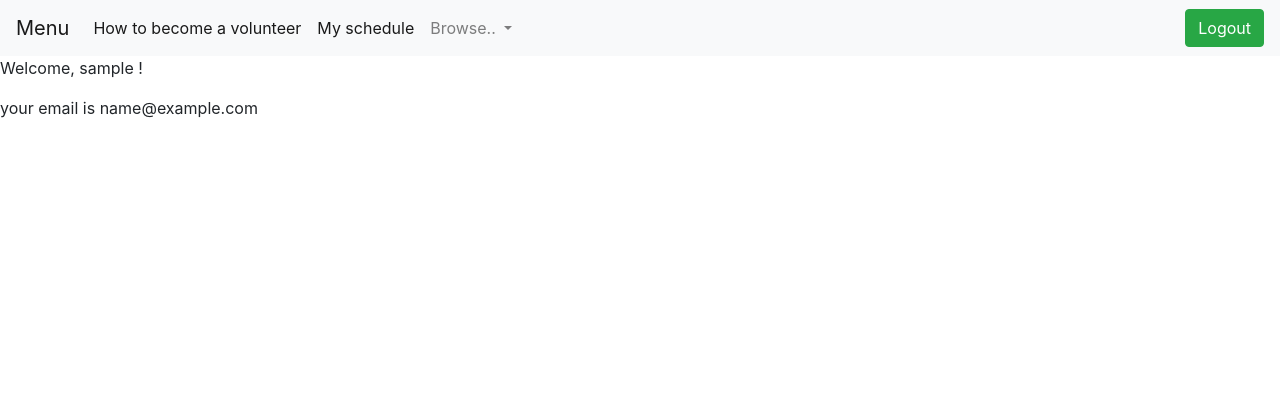
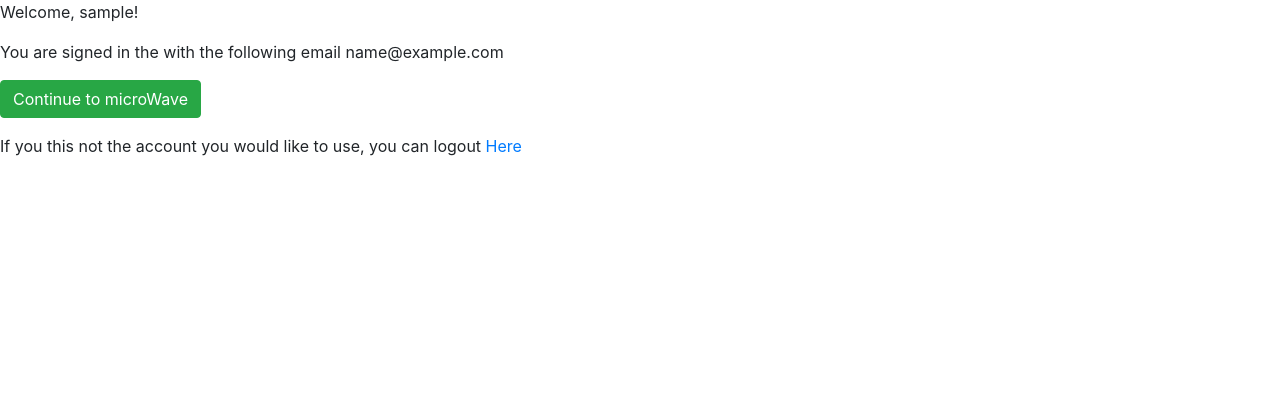
Before and after one commit to KartikChugh/AllHands, a Django app: page / in a window 1280 px wide. Shown: the top 420 px of the page. Run offline with Django 3.2, Linux system fonts and the light colour scheme; the visitor is signed in with stand-in values (Sample User, id 1); some libraries are stand-ins or nearby versions.

Commit message:
Add Login Page
This adds a login page and updates the path of the urls to match.

```diff
--- a/volunteer/templates/volunteer/index.html
+++ b/volunteer/templates/volunteer/index.html
@@ -26,20 +26,23 @@
         <div class="collapse navbar-collapse" id="navbarSupportedContent">
           <ul class="navbar-nav mr-auto">
             <li class="nav-item active">
-              <a class="nav-link" href="/">How to become a volunteer <span class="sr-only">(current)</span></a>
+
+              <a class="nav-link" href="/volunteer/">How to become a volunteer <span class="sr-only">(current)</span></a>
             </li>
 
             <li class="nav-item active">
-              <a class="nav-link" href="/schedule">My schedule<span class="sr-only">(current)</span></a>
+              <a class="nav-link" href="/volunteer/schedule/">My schedule<span class="sr-only">(current)</span></a>
             </li>
 
             <li class="nav-item dropdown">
-              <a class="nav-link dropdown-toggle" id="navbarDropdown" role="button" data-toggle="dropdown" aria-haspopup="true" aria-expanded="false">
-                Browse..
+              <a class="nav-link dropdown-toggle" href="/volunteer" id="navbarDropdown" role="button" data-toggle="dropdown" aria-haspopup="true" aria-expanded="false">
+                Comments
               </a>
               <div class="dropdown-menu" aria-labelledby="navbarDropdown">
-                <a class="dropdown-item" href="/">Looking for places to volunteer for?</a>
-                <a class="dropdown-item" href="/post">I need volunteers!</a>
+
+                <a class="dropdown-item" href="/volunteer/">Looking for places to volunteer for?</a>
+                <a class="dropdown-item" href="/volunteer/post">I need volunteers!</a>
+              </div>
 
             </li>
 
@@ -57,12 +60,20 @@
     </nav>
 
 
+{#    Check to make sure that the user is authenticated#}
     {% if user.is_authenticated %}
+        {# Write code for the main page content starting here#}
+        <h1>This the Home Page!</h1>
         <p>Welcome, {{ user.username }} !</p>
         <p>your email is {{user.email  }}</p>
-{#                <a id="logout" href="/accounts/logout" class="btn btn-success">Logout</a>#}
+        <p>We probably make this page super pretty and stuff.</p>
 
 
+
+
+
+
+{#        If the user is not authenticated, then do not display the content#}
     {% else %}
     <h1>You're not signed in!</h1>
     <a href="{% provider_login_url 'google' %}">Login with Google</a>
--- /dev/null
+++ b/volunteer/templates/volunteer/login.html
@@ -0,0 +1,40 @@
+{% load socialaccount %}
+<!DOCTYPE html>
+<html>
+  <head>
+
+    <meta charset="utf-8">
+    <meta name="viewport" content="width=device-width, initial-scale=1, shrink-to-fit=no">
+
+    <link rel="stylesheet" href="https://maxcdn.bootstrapcdn.com/bootstrap/4.0.0/css/bootstrap.min.css" integrity="sha384-Gn5384xqQ1aoWXA+058RXPxPg6fy4IWvTNh0E263XmFcJlSAwiGgFAW/dAiS6JXm" crossorigin="anonymous">
+    {% load static %}
+    <link rel="stylesheet" type="text/css" href="{% static 'volunteer/stickyFooter.css' %}">
+
+    <script src="https://code.jquery.com/jquery-3.2.1.slim.min.js" integrity="sha384-KJ3o2DKtIkvYIK3UENzmM7KCkRr/rE9/Qpg6aAZGJwFDMVNA/GpGFF93hXpG5KkN" crossorigin="anonymous"></script>
+    <script src="https://cdnjs.cloudflare.com/ajax/libs/popper.js/1.12.9/umd/popper.min.js" integrity="sha384-ApNbgh9B+Y1QKtv3Rn7W3mgPxhU9K/ScQsAP7hUibX39j7fakFPskvXusvfa0b4Q" crossorigin="anonymous"></script>
+    <script src="https://maxcdn.bootstrapcdn.com/bootstrap/4.0.0/js/bootstrap.min.js" integrity="sha384-JZR6Spejh4U02d8jOt6vLEHfe/JQGiRRSQQxSfFWpi1MquVdAyjUar5+76PVCmYl" crossorigin="anonymous"></script>
+
+
+</head>
+<body>
+ {% if user.is_authenticated %}
+     <p>Welcome, {{ user.username }}!</p>
+     <p>You are signed in the with the following email {{user.email}}</p>
+
+     <p><a id="logout" href="/volunteer" class="btn btn-success">Continue to microWave</a></p>
+
+
+     <p>If you this not the account you would like to use, you can logout
+             <a href="/accounts/logout">Here</a>
+
+     </p>
+
+ {% else %}
+
+     <h1>Welcome to microWave!</h1>
+     <a id="google_login" href="/accounts/google/login" class="btn btn-success">
+        Sign in with Google to Continue
+      </a>
+    {% endif %}
+</body>
+</html>
--- a/volunteer/urls.py
+++ b/volunteer/urls.py
@@ -3,7 +3,8 @@ from django.urls import path
 from . import views
 
 urlpatterns = [
-    path('', views.index, name='index'),
-    path('schedule/', views.myschedule, name='myschedule'),
-    path('post/', views.createpost, name='createpost')
+    path('', views.login, name='login'),
+    path('volunteer/', views.index, name='index'),
+    path('volunteer/schedule/', views.myschedule, name='myschedule'),
+    path('volunteer/post/', views.createpost, name='createpost')
 ]
--- a/volunteer/views.py
+++ b/volunteer/views.py
@@ -1,6 +1,10 @@
 from django.shortcuts import render
 from django.http import HttpResponse
 from django.template import loader
+
+
+def login(request):
+    return render(request, 'volunteer/login.html', None)
 
 
 def index(request):
@@ -8,8 +12,10 @@ def index(request):
     # return HttpResponse(template.render())
     return render(request, 'volunteer/index.html', None)
 
+
 def myschedule(request):
     return render(request, 'volunteer/myschedule.html', None)
 
+
 def createpost(request):
     return render(request, 'volunteer/createpost.html', None)
```
Also changed, not shown: volunteer/templates/volunteer/createpost.html (+18 -8 lines), volunteer/templates/volunteer/myschedule.html (+20 -9 lines). Lines whose indentation alone changed are shown as unchanged.
